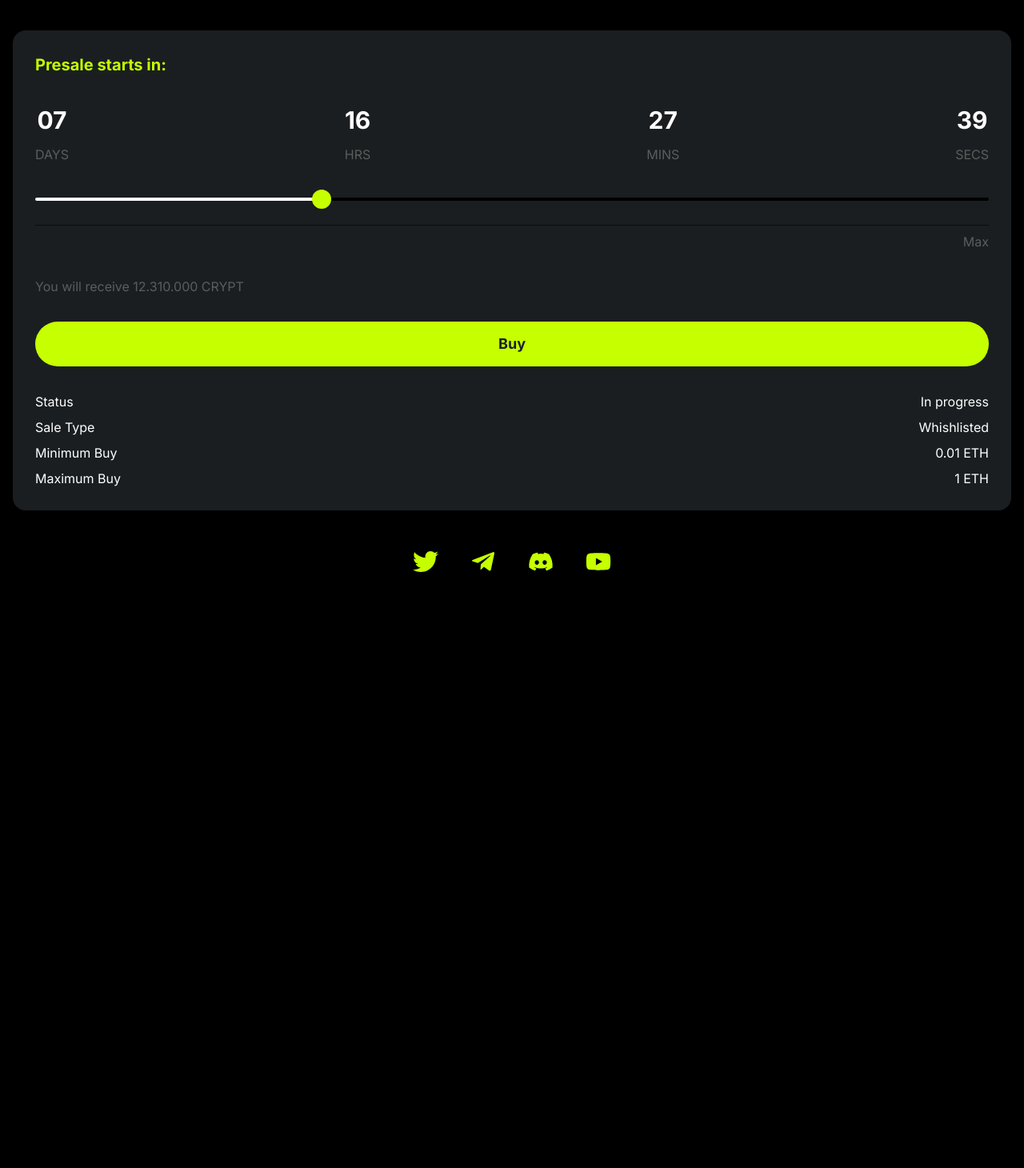
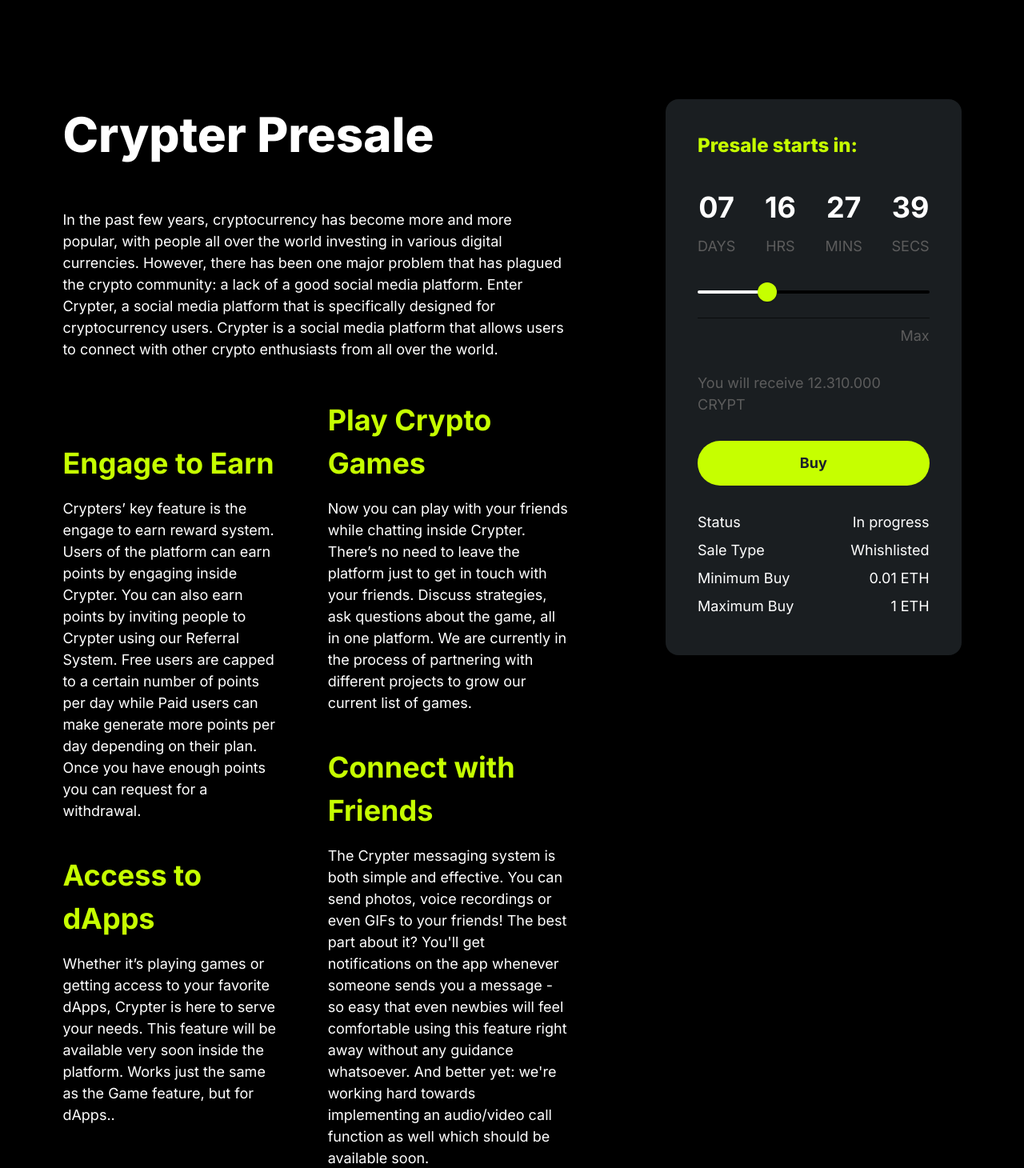
Before and after one commit to AndreiTotoro/crypter-presale, a Next.js app: page / in a window 1280 px wide. Shown: the part 90-1550 px from the top of the page at 80% size. Before the commit the page ends 828 px from the top, so only its background shows below. Built offline with nearby package versions, Linux system fonts and the light colour scheme.

Commit message:
Make the main page

```diff
--- a/components/Card.js
+++ b/components/Card.js
@@ -15,15 +15,17 @@ import React from "react";
 export default function Card() {
   return (
     <VStack
+      shadow={"2xl"}
       w={"100%"}
       spacing={8}
-      p={7}
+      p={10}
+      pb={12}
       align={"flex-start"}
       rounded={"2xl"}
       bg={"brand.gray"}>
       <Text
-        fontWeight={"bold"}
-        fontSize={"xl"}
+        fontWeight={"extrabold"}
+        fontSize={"2xl"}
         color={"brand.neon"}>
         Presale starts in:
       </Text>
@@ -34,7 +36,7 @@ export default function Card() {
         <VStack>
           <Text
             fontWeight={"bold"}
-            fontSize={"3xl"}>
+            fontSize={"4xl"}>
             07
           </Text>
           <Text color={"brand.lightGray"}>DAYS</Text>
@@ -42,7 +44,7 @@ export default function Card() {
         <VStack>
           <Text
             fontWeight={"bold"}
-            fontSize={"3xl"}>
+            fontSize={"4xl"}>
             16
           </Text>
           <Text color={"brand.lightGray"}>HRS</Text>
@@ -50,7 +52,7 @@ export default function Card() {
         <VStack>
           <Text
             fontWeight={"bold"}
-            fontSize={"3xl"}>
+            fontSize={"4xl"}>
             27
           </Text>
           <Text color={"brand.lightGray"}>MINS</Text>
@@ -58,7 +60,7 @@ export default function Card() {
         <VStack>
           <Text
             fontWeight={"bold"}
-            fontSize={"3xl"}>
+            fontSize={"4xl"}>
             39
           </Text>
           <Text color={"brand.lightGray"}>SECS</Text>
--- /dev/null
+++ b/components/Main.js
@@ -0,0 +1,114 @@
+import { Box, HStack, SimpleGrid, Text, VStack } from "@chakra-ui/react";
+import React from "react";
+import Card from "./Card";
+
+export default function Main() {
+  return (
+    <HStack
+      spacing={120}
+      pt={85}
+      fontSize={"lg"}
+      align={"baseline"}
+      w={"100%"}>
+      <VStack
+        align={"flex-start"}
+        w={"60%"}
+        spacing={12}>
+        <Text
+          color={"brand.white"}
+          fontWeight={"extrabold"}
+          fontSize={"6xl"}>
+          Crypter Presale
+        </Text>
+        <Text color={"white"}>
+          In the past few years, cryptocurrency has become more and more
+          popular, with people all over the world investing in various digital
+          currencies. However, there has been one major problem that has plagued
+          the crypto community: a lack of a good social media platform. Enter
+          Crypter, a social media platform that is specifically designed for
+          cryptocurrency users. Crypter is a social media platform that allows
+          users to connect with other crypto enthusiasts from all over the
+          world.
+        </Text>
+        <HStack gap={16}>
+          <Box>
+            <Box mb={10}>
+              <Text
+                fontWeight={"bold"}
+                fontSize="4xl"
+                color={"brand.neon"}
+                pb={4}>
+                Engage to Earn
+              </Text>
+              <Text color={"white"}>
+                Crypters’ key feature is the engage to earn reward system. Users
+                of the platform can earn points by engaging inside Crypter. You
+                can also earn points by inviting people to Crypter using our
+                Referral System. Free users are capped to a certain number of
+                points per day while Paid users can make generate more points
+                per day depending on their plan. Once you have enough points you
+                can request for a withdrawal.{" "}
+              </Text>
+            </Box>
+            <Box>
+              <Text
+                pb={4}
+                fontWeight={"bold"}
+                fontSize="4xl"
+                color={"brand.neon"}>
+                Access to dApps
+              </Text>
+              <Text color={"white"}>
+                Whether it’s playing games or getting access to your favorite
+                dApps, Crypter is here to serve your needs. This feature will be
+                available very soon inside the platform. Works just the same as
+                the Game feature, but for dApps..{" "}
+              </Text>
+            </Box>
+          </Box>
+          <Box>
+            <Box mb={10}>
+              <Text
+                pb={4}
+                fontWeight={"bold"}
+                fontSize="4xl"
+                color={"brand.neon"}>
+                Play Crypto Games
+              </Text>
+              <Text color={"white"}>
+                Now you can play with your friends while chatting inside
+                Crypter. There’s no need to leave the platform just to get in
+                touch with your friends. Discuss strategies, ask questions about
+                the game, all in one platform. We are currently in the process
+                of partnering with different projects to grow our current list
+                of games.
+              </Text>
+            </Box>
+            <Box>
+              <Text
+                pb={4}
+                fontWeight={"bold"}
+                fontSize="4xl"
+                color={"brand.neon"}>
+                Connect with Friends
+              </Text>
+              <Text color={"white"}>
+                The Crypter messaging system is both simple and effective. You
+                can send photos, voice recordings or even GIFs to your friends!
+                The best part about it? You'll get notifications on the app
+                whenever someone sends you a message - so easy that even newbies
+                will feel comfortable using this feature right away without any
+                guidance whatsoever. And better yet: we're working hard towards
+                implementing an audio/video call function as well which should
+                be available soon.{" "}
+              </Text>
+            </Box>
+          </Box>
+        </HStack>
+      </VStack>
+      <Box w={"35%"}>
+        <Card />
+      </Box>
+    </HStack>
+  );
+}
--- a/pages/index.js
+++ b/pages/index.js
@@ -1,7 +1,8 @@
 import Footer from "@/components/Footer";
 import Navbar from "@/components/Navbar";
 import { Box, Container, Text, VStack } from "@chakra-ui/react";
-import Card from "../components/Card";
+
+import Main from "../components/Main";
 
 export default function Home() {
   return (
@@ -9,9 +10,9 @@ export default function Home() {
       <VStack
         minH={"100vh"}
         justify={"space-between"}>
-        <Box w={"100%"}>
+        <Box w={"90%"}>
           <Navbar />
-          <Card />
+          <Main />
         </Box>
         <Footer />
       </VStack>
```
